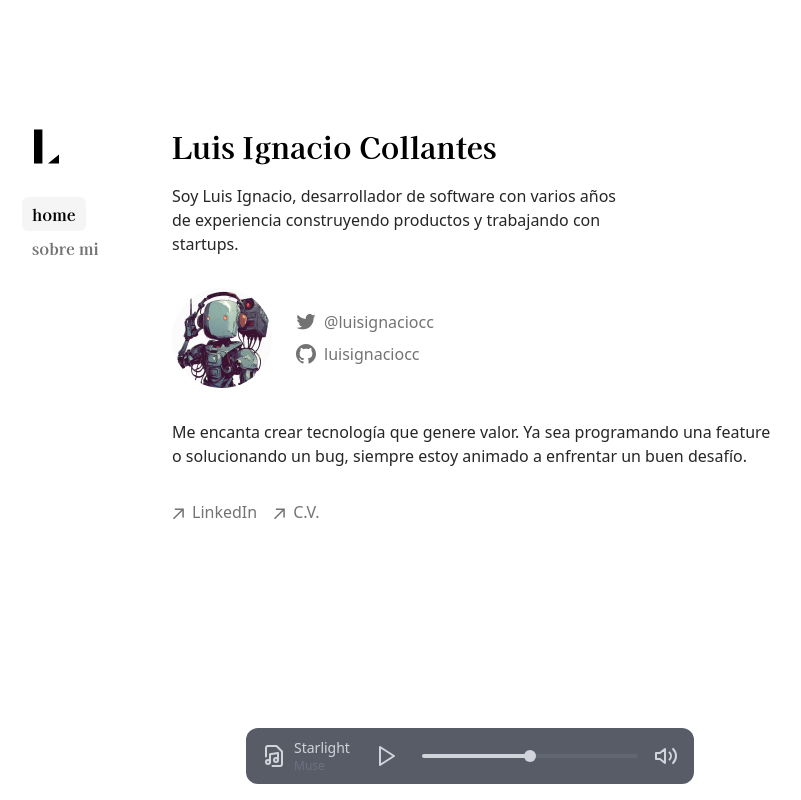
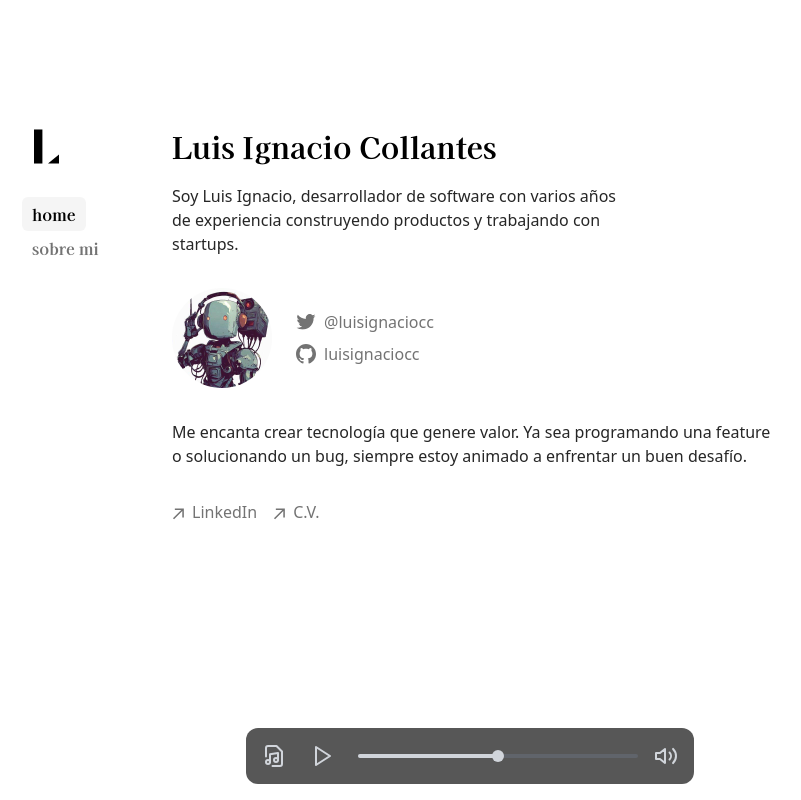
Before and after one commit to luisignaciocc/luisignacio.cc, a Next.js app: page / in a window 1280 px wide. Shown: the whole page, without its empty margins (170-971 px from the left). Built offline with nearby package versions, Linux system fonts and the light colour scheme.

Commit message:
remove artist and song

```diff
--- a/components/media-player-controls.tsx
+++ b/components/media-player-controls.tsx
@@ -37,13 +37,9 @@ export function MediaPlayerControls() {
 
   return (
     <div className="fixed bottom-4 left-1/2 -translate-x-1/2 w-full max-w-md z-50">
-      <div className="bg-gray-900/70 backdrop-blur-md rounded-xl px-4 py-2 flex items-center justify-between gap-4">
+      <div className="bg-[#111010]/70 backdrop-blur-md rounded-xl px-4 py-2 flex items-center justify-between gap-4">
         <div className="flex items-center gap-2">
           <FileMusicIcon className="h-6 w-6 text-gray-300" />
-          <div className="text-sm text-gray-300">
-            <div className="font-medium">Starlight</div>
-            <div className="text-xs text-gray-500">Muse</div>
-          </div>
         </div>
         <Button size="icon" variant="ghost" onClick={handlePlayPause}>
           {isPlaying ? (
```
